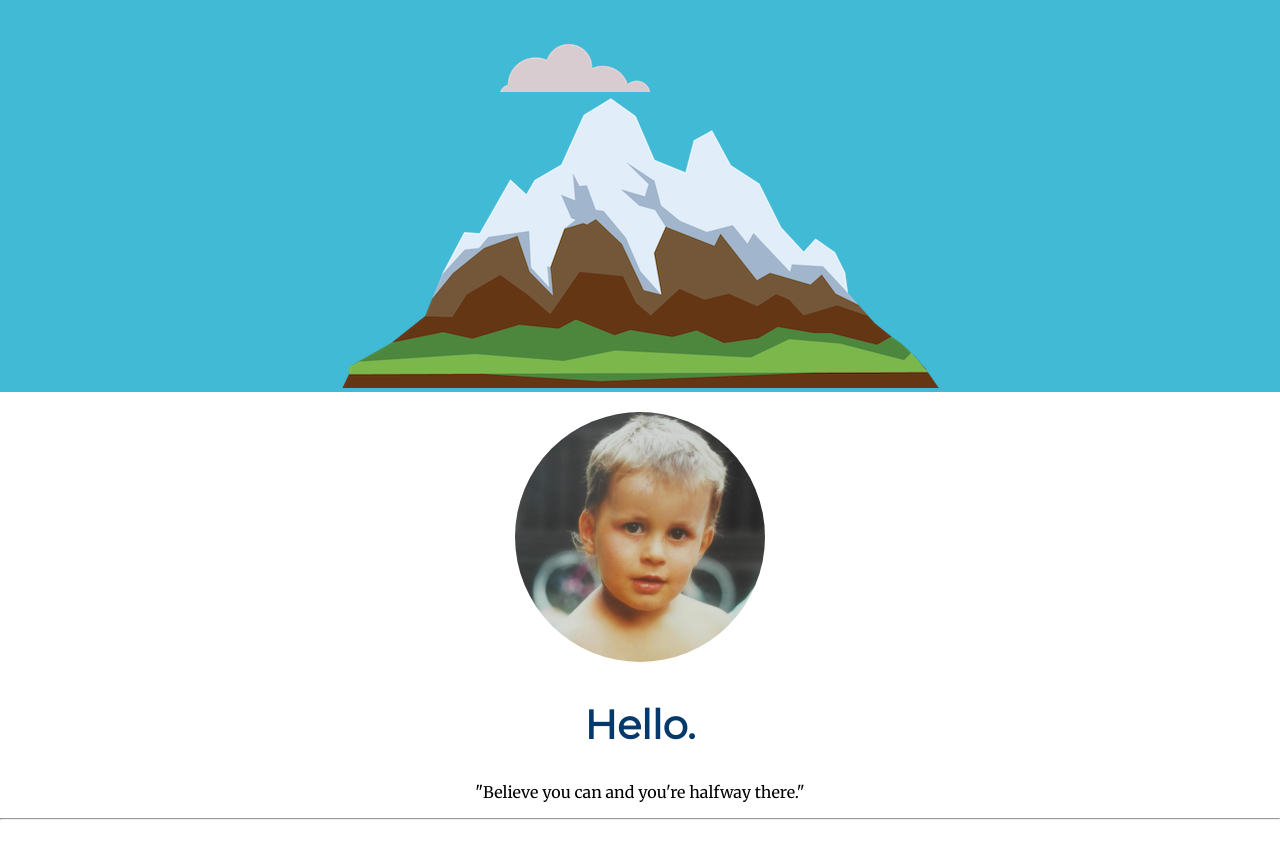
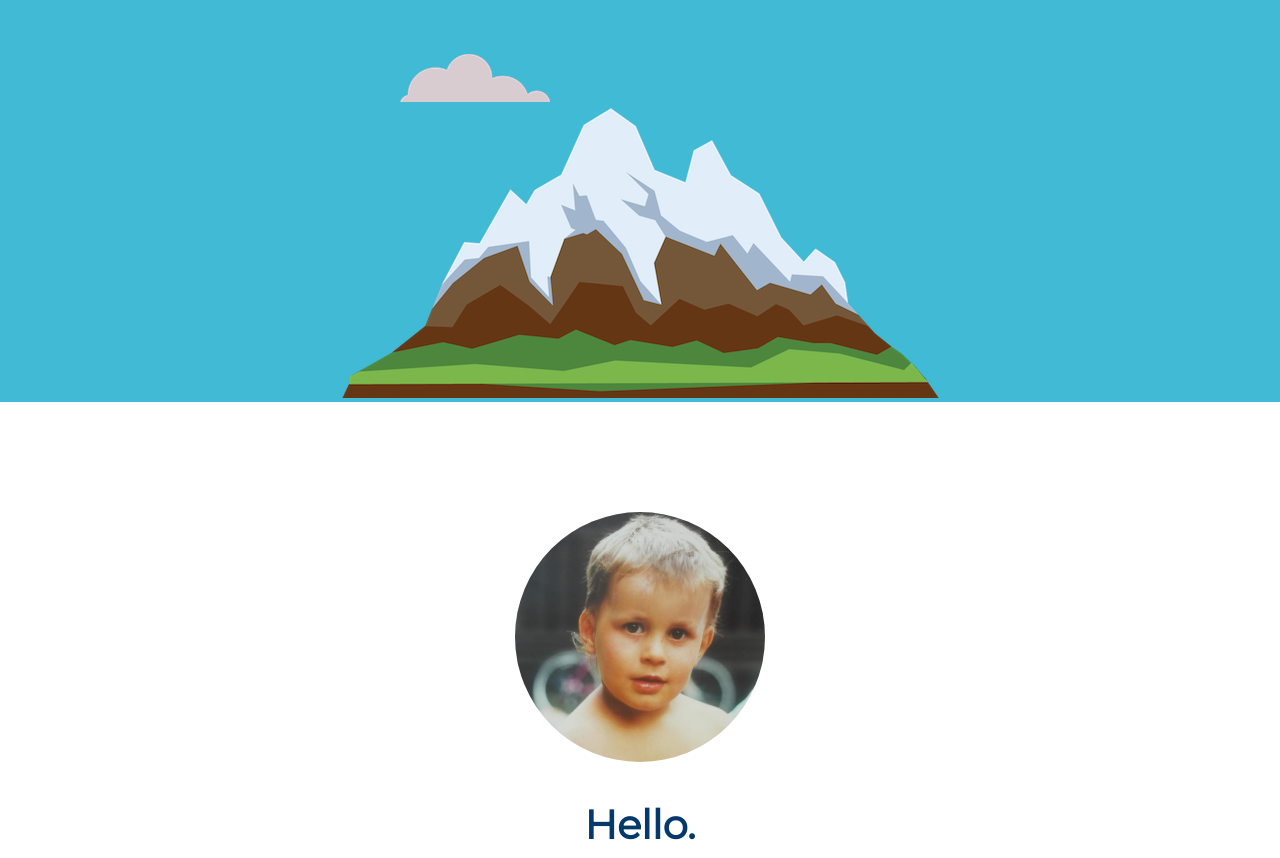
Before and after one commit to misohan/MyWebsite, a plain HTML site: page index.html in a window 1280 px wide. Shown: the part 350-1208 px from the top of the page. Drawn offline with Linux system fonts and the light colour scheme.

Commit message:
Update css

```diff
--- a/css/styles.css
+++ b/css/styles.css
@@ -1,4 +1,5 @@
 body {
+  color: #40514E;
   margin: 0;
   text-align: center;
   font-family: 'Merriweather', serif;
@@ -14,6 +15,7 @@ h2{
   font-size: 2.5rem;
   font-family: 'Montserrat', sans-serif;
   color: #05386B;
+  padding-bottom: 10px;
 
 }
 h3{
@@ -21,6 +23,18 @@ h3{
   color: #05386B;
 
 }
+
+p{
+  line-height: 2;
+}
+
+hr{
+  border: dotted #40bad5 6px;
+  border-bottom: none;
+  width: 4%;
+  margin: 100px auto;
+}
+
 .profile {
   border-radius: 100%;
 
@@ -32,6 +46,7 @@ h3{
 
 }
 .middle-container{
+  margin: 90px 0;
 
 }
 .bottom-container{
@@ -56,7 +71,7 @@ h3{
 }
 .bottom-cloud{
   position: absolute;
-  left: 500px;
+  left: 400px;
   bottom: 300px;
 }
 .top-cloud{
```
